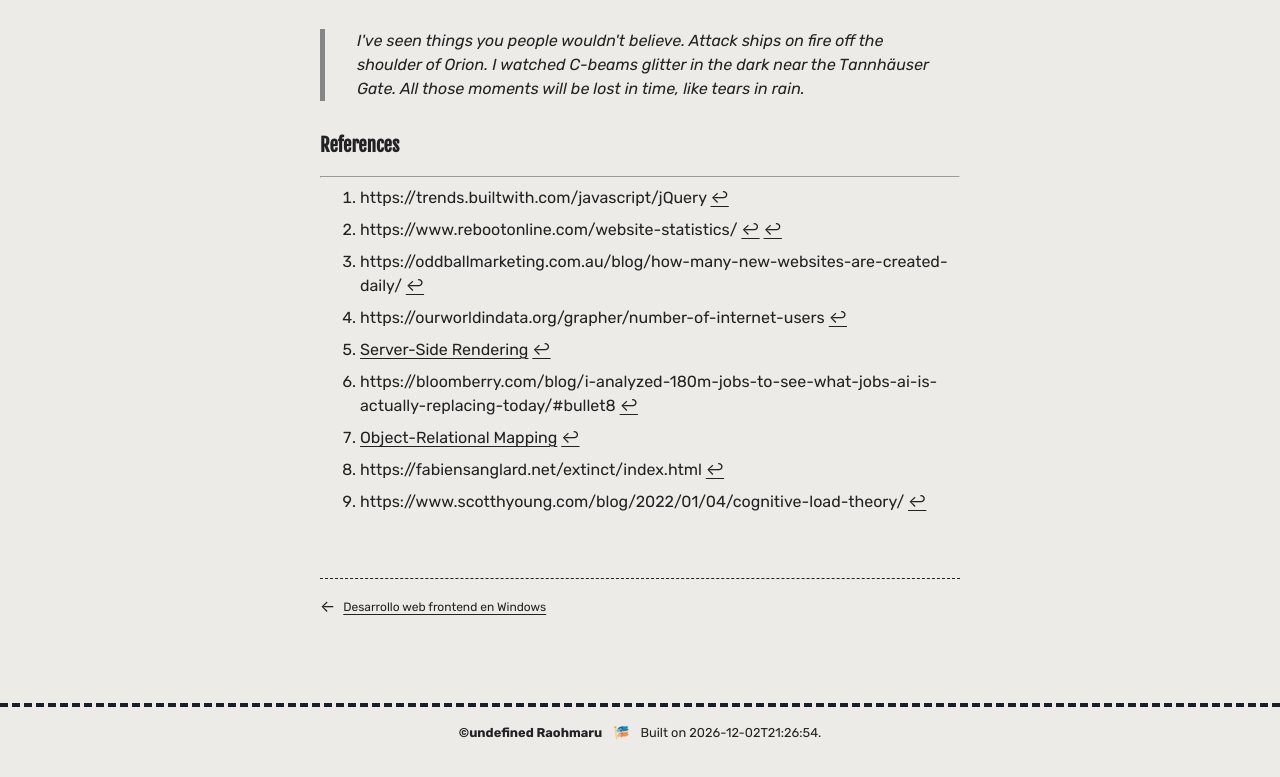
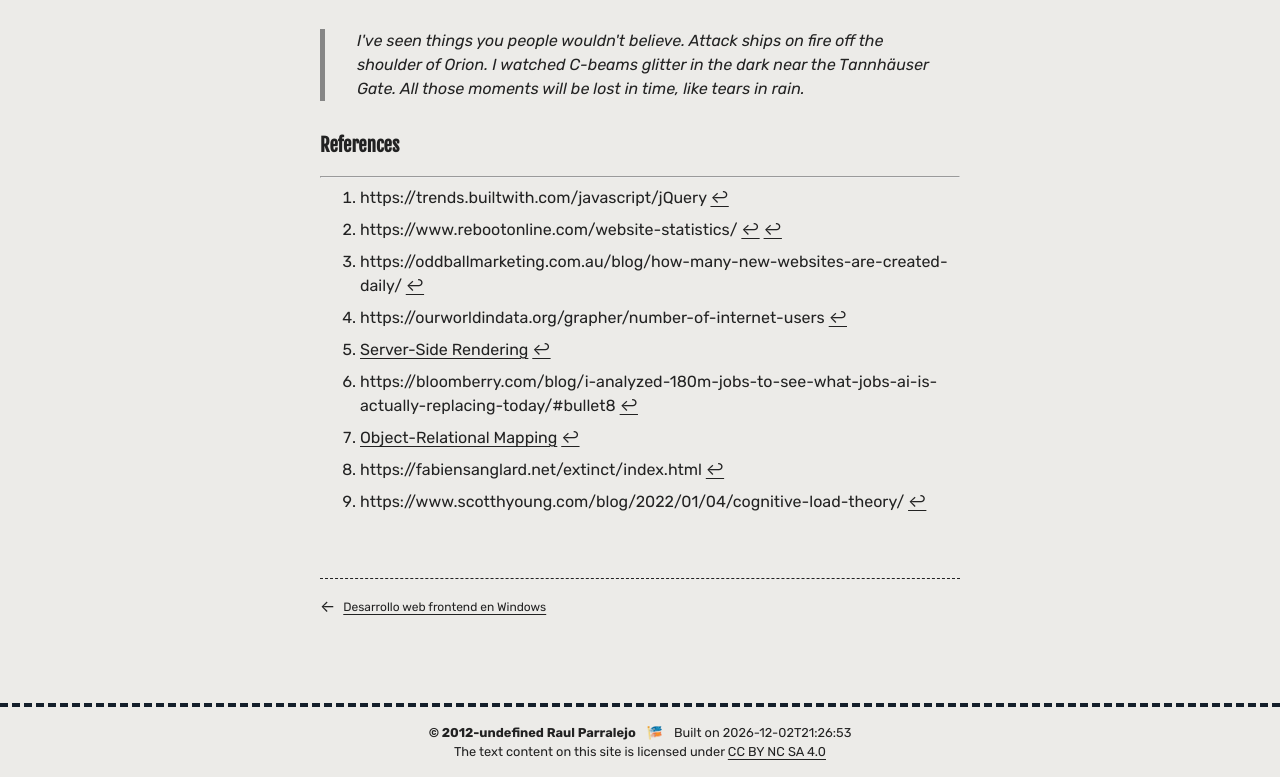
Before and after one commit to raohmaru/raohmaru-blog, an Eleventy site: page content/b/dev/state-of-frontend.md in a window 1280 px wide. Shown: the part 3029-3806 px from the top of the page. Built offline with nearby package versions, Linux system fonts and the light colour scheme; Eleventy itself is replaced by a stand-in of ours; some packages are replaced by stand-ins of ours; files that its build step writes are made by us from their sources; files whose address does not match are found by name; what markdown-it-link-attributes would draw is missing.

Commit message:
Add license

```diff
--- a/_includes/layouts/base.njk
+++ b/_includes/layouts/base.njk
@@ -17,7 +17,6 @@
         <link rel="icon" type="image/png" sizes="96x96" href="/favicon.png">
         <link rel="preconnect" href="https://fonts.googleapis.com">
         <link rel="preconnect" href="https://fonts.gstatic.com" crossorigin>
-        <link href="https://fonts.googleapis.com/css2?family=Fjalla+One&display=swap" rel="stylesheet">
         <link href="https://fonts.googleapis.com/css2?family=Fjalla+One&family=Rubik:ital,wght@0,300..700;1,300..700&display=swap" rel="stylesheet">
 
 		{#-
@@ -89,9 +88,12 @@
 		<footer>
             <div class="section">
                 <p>
-                    <strong>&copy;{% currentYear %} Raohmaru</strong>
+                    <strong>&copy; 2012-{% currentYear %} Raul Parralejo</strong>
                     <span class="footer-sep">🎏</span>
-                    Built on {% currentBuildDate %}.
+                    Built on {% currentBuildDate %}
+                </p>
+                <p>
+                    The text content on this site is licensed under <a href="https://creativecommons.org/licenses/by-nc-sa/4.0/deed.en" target="_blank" rel="noopener noreferrer">CC BY NC SA 4.0</a>
                 </p>
             </div>
 		</footer>
```
